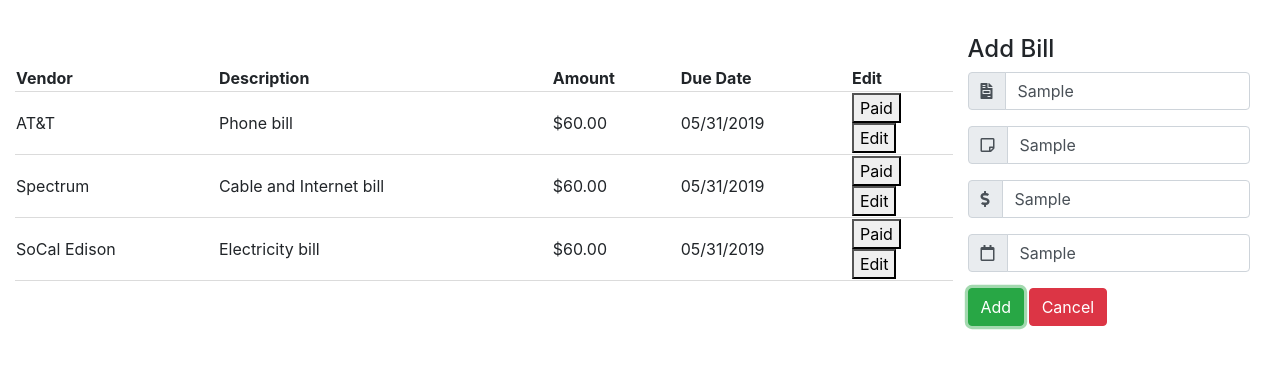
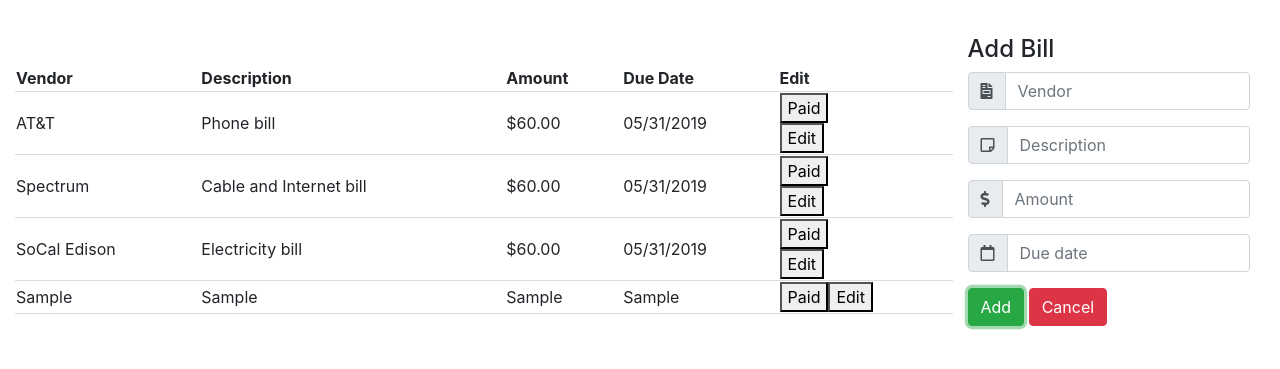
Before and after one commit to Christopher-Gustavsson/expense-tracker-js, a plain HTML site: page index.html in a window 1280 px wide. Both pictures are taken after typing "Sample", "Sample", "Sample", "Sample" into the empty fields and a click on the button "Add". Shown: the part 81-450 px from the top of the page. Drawn offline with nearby package versions, Linux system fonts and the light colour scheme.

Commit message:
completed renderBill method

```diff
--- a/components/Bill.js
+++ b/components/Bill.js
@@ -8,13 +8,46 @@ class Bill{
         this.dueDate = billRequirements.dueDateInput;
         this.billDisplayArea = billRequirements.billDisplayArea;
 
-        this.createBill = this.createBill.bind(this);
+        this.renderBill = this.renderBill.bind(this);
         this.updateBill = this.updateBill.bind(this);
         this.deleteBill = this.deleteBill.bind(this);
     }
 
-    createBill(){
+    renderBill(){
+        const billValues = {
+            vendor: this.vendor,
+            description: this.description,
+            amount: this.amount,
+            dueDate: this.dueDate,
+            buttons: null
+        }
 
+        const billTableRow = document.createElement("TR");
+
+        // Loop trough keys in billValues, if the key is 'buttons' render paid and edit buttons, otherwise render input-data
+        for (let value in billValues){
+            const tableData = document.createElement("TD");
+
+            if(value === 'buttons'){
+                const paidButton = document.createElement("BUTTON");
+                paidButton.innerHTML = 'Paid';
+                paidButton.setAttribute('id', 'paid-button')
+
+                const editButton = document.createElement("BUTTON");
+                editButton.innerHTML = 'Edit';
+                editButton.setAttribute('id', 'edit-button');
+
+                tableData.appendChild(paidButton);
+                tableData.appendChild(editButton);
+            }
+            else{
+                tableData.innerHTML = billValues[value];
+            }
+
+            billTableRow.appendChild(tableData);
+        }
+
+        this.billDisplayArea.appendChild(billTableRow);
     }
 
     updateBill(){
--- a/components/ExpenseTracker.js
+++ b/components/ExpenseTracker.js
@@ -33,6 +33,7 @@ class ExpenseTracker{
         };
 
         const newBill = new Bill(billRequirements);
+        newBill.renderBill();
         this.clearInputs();
     }
 
--- a/index.html
+++ b/index.html
@@ -10,6 +10,7 @@
     <!-- <script src="http://maxcdn.bootstrapcdn.com/bootstrap/3.3.4/js/bootstrap.min.js"></script>     -->
     <meta name="viewport" content="initial-scale=1, user-scalable=no">
     <link rel="stylesheet" href="style.css">
+    <script src="./components/Bill.js"></script>
     <script src="./components/ExpenseTracker.js"></script>
     <script src="main.js"></script>
 </head>
@@ -98,8 +99,8 @@
                     <td>Electricity bill</td>
                     <td>$60.00</td>
                     <td>05/31/2019</td>
-                    <td><button>Paid</button><br>
-                        <button>Edit</button>
+                    <td><button id="paid-button">Paid</button><br>
+                        <button id="edit-button">Edit</button>
                     </td>
                 </tr>
 
```
